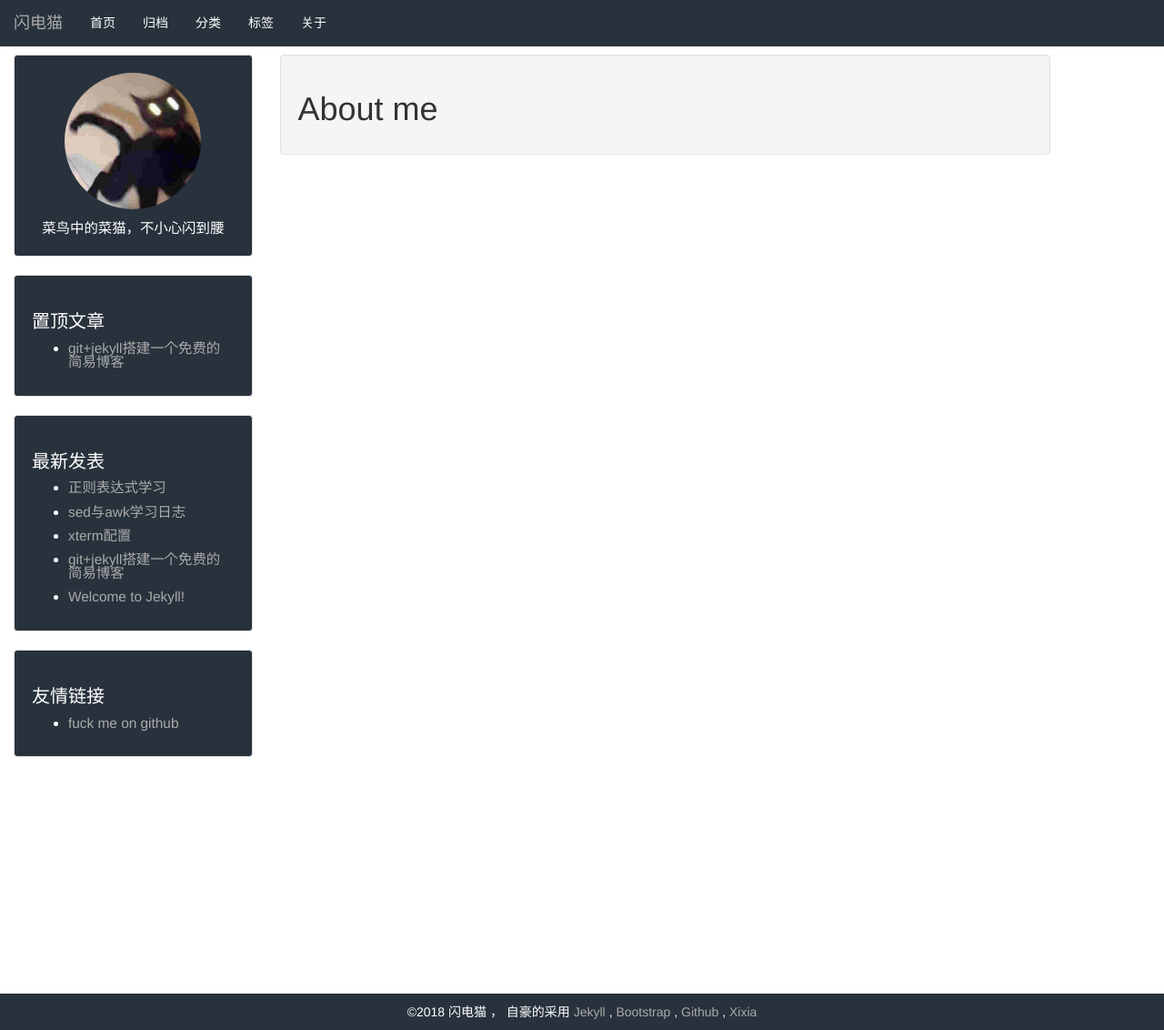
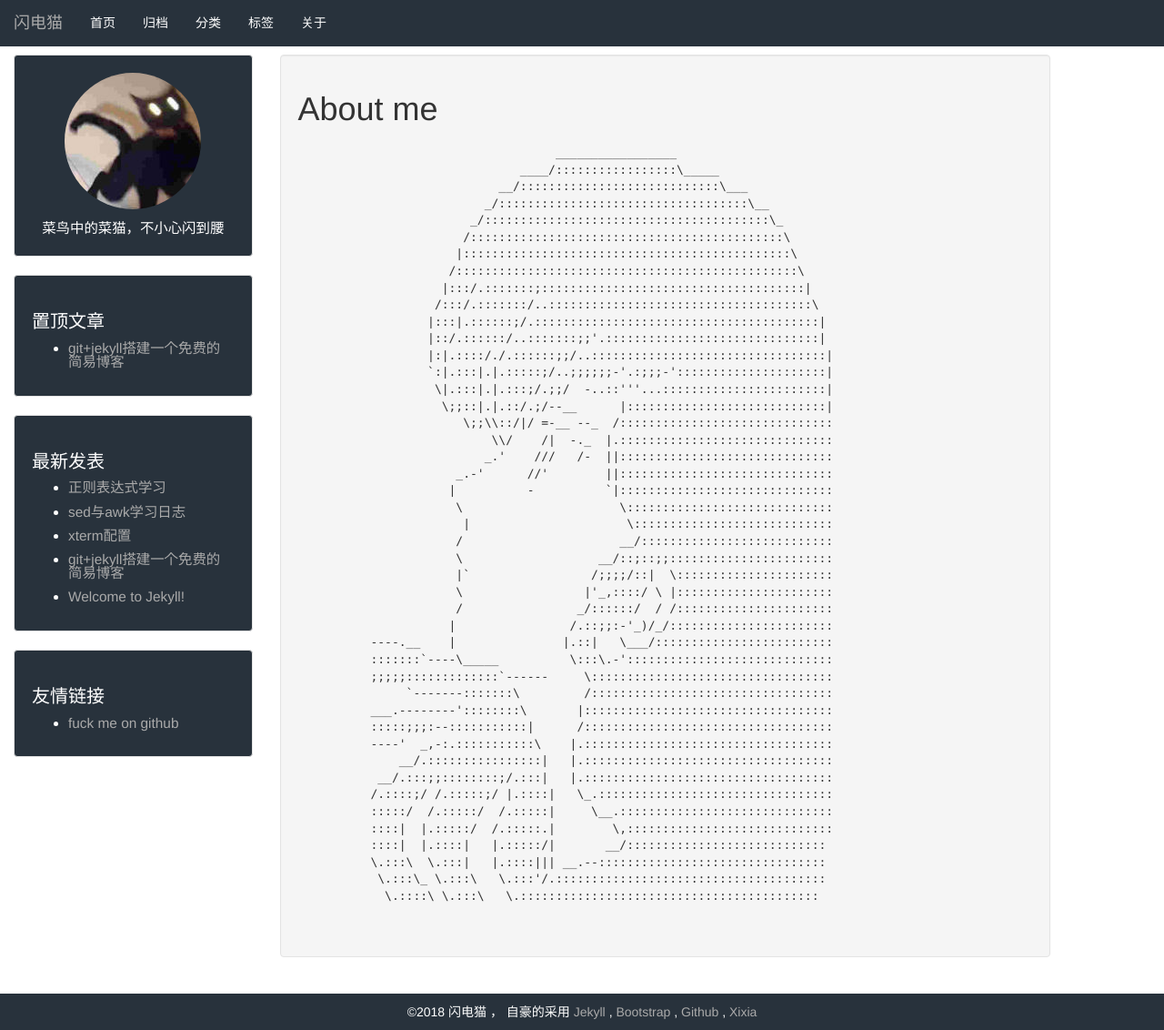
Before and after one commit to qfdmx/qfdmx.github.io, a Jekyll site: the page built from about.html, in a window 1280 px wide and 1132 px high. Shown: the whole window at 91% size. Built offline with Jekyll 4.4.1, drawn with Linux system fonts in a browser that asks for light colours.

Commit message:
about me

```diff
--- a/about.html
+++ b/about.html
@@ -4,5 +4,59 @@ layout: default
 
 <div class="well">
     <h1>About me</h1>
-    <p></p>
+    <p>
+  	<style>
+    	pre {
+          background: none;
+          border: none;
+	}
+	</style>
+	<pre>
+                                   _________________
+                              ____/:::::::::::::::::\_____
+                           __/::::::::::::::::::::::::::::\___
+                         _/:::::::::::::::::::::::::::::::::::\__
+                       _/::::::::::::::::::::::::::::::::::::::::\_
+                      /::::::::::::::::::::::::::::::::::::::::::::\
+                     |::::::::::::::::::::::::::::::::::::::::::::::\
+                    /::::::::::::::::::::::::::::::::::::::::::::::::\
+                   |:::/.:::::::;:::::::::::::::::::::::::::::::::::::|
+                  /:::/.:::::::/..:::::::::::::::::::::::::::::::::::::\
+                 |:::|.::::::;/.::::::::::::::::::::::::::::::::::::::::|
+                 |::/.::::::/..:::::::;;'.::::::::::::::::::::::::::::::|
+                 |:|.::::/./.::::::;;/..:::::::::::::::::::::::::::::::::|
+                 `:|.:::|.|.:::::;/..;;;;;;-'.:;;;-':::::::::::::::::::::|
+                  \|.:::|.|.:::;/.;;/  -..::'''...:::::::::::::::::::::::|
+                   \;;::|.|.::/.;/--__      |::::::::::::::::::::::::::::|
+                      \;;\\::/|/ =-__ --_  /::::::::::::::::::::::::::::::
+                          \\/    /|  -._  |.::::::::::::::::::::::::::::::
+                         _.'    ///   /-  ||::::::::::::::::::::::::::::::
+                     _.-'      //'        ||::::::::::::::::::::::::::::::
+                    |          -          `|::::::::::::::::::::::::::::::
+                     \                      \:::::::::::::::::::::::::::::
+                      |                      \::::::::::::::::::::::::::::
+                     /                      __/:::::::::::::::::::::::::::
+                     \                   __/::;::;;:::::::::::::::::::::::
+                     |`                 /;;;;/::|  \::::::::::::::::::::::
+                     \                 |'_,::::/ \ |::::::::::::::::::::::
+                     /                _/::::::/  / /::::::::::::::::::::::
+                    |                /.::;;:-'_)/_/:::::::::::::::::::::::
+         ----.__    |               |.::|   \___/:::::::::::::::::::::::::
+         :::::::`----\_____          \:::\.-':::::::::::::::::::::::::::::
+         ;;;;;:::::::::::::`------     \::::::::::::::::::::::::::::::::::
+              `-------:::::::\         /::::::::::::::::::::::::::::::::::
+         ___.--------'::::::::\       |:::::::::::::::::::::::::::::::::::
+         :::::;;;:--:::::::::::|      /:::::::::::::::::::::::::::::::::::
+         ----'  _,-:.:::::::::::\    |.:::::::::::::::::::::::::::::::::::
+             __/.::::::::::::::::|   |.:::::::::::::::::::::::::::::::::::
+          __/.:::;;::::::::;/.:::|   |.:::::::::::::::::::::::::::::::::::
+         /.::::;/ /.:::::;/ |.::::|   \_.:::::::::::::::::::::::::::::::::
+         :::::/  /.:::::/  /.:::::|     \__.::::::::::::::::::::::::::::::
+         ::::|  |.:::::/  /.:::::.|        \,:::::::::::::::::::::::::::::
+         ::::|  |.::::|   |.:::::/|       __/::::::::::::::::::::::::::::
+         \.:::\  \.:::|   |.::::||| __.--::::::::::::::::::::::::::::::::
+          \.:::\_ \.:::\   \.:::'/.::::::::::::::::::::::::::::::::::::::
+           \.::::\ \.:::\   \.::::::::::::::::::::::::::::::::::::::::::
+	</pre>
+   </p>
 </div>
```
